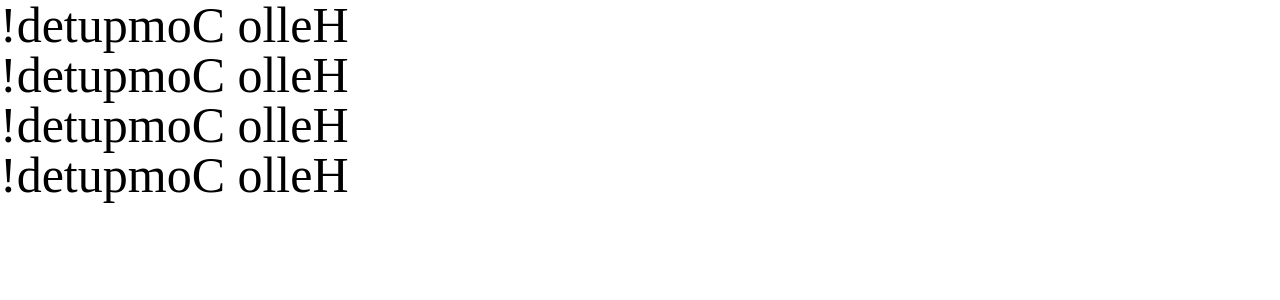
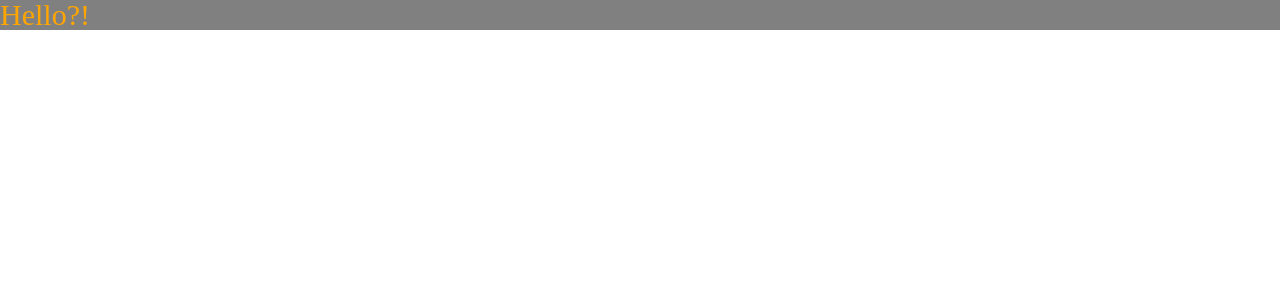
Before and after one commit to akaRaphael/vue-basic, a Vue app: page / in a window 1280 px wide. Shown: the top 300 px of the page. Built offline with nearby package versions, Linux system fonts and the light colour scheme.

Commit message:
learned about getter, setter, watch property, and class/style binding

```diff
--- a/src/App.vue
+++ b/src/App.vue
@@ -1,35 +1,32 @@
 <template>
-  <h1>{{ computedMessage }}</h1>
-  <h1>{{ computedMessage }}</h1>
-  <h1>{{ computedMessage }}</h1>
-  <h1>{{ computedMessage }}</h1>
+  <!-- key와 value가 같으면 key만 적어도 된다.
+    ex) color: color  ==> color -->
+
+  <h1
+    :style="[fontStyle, backgroundStyle]"
+    @click="changeStyle">
+    Hello?!
+  </h1>
 </template>
 
 <script>
 export default {
   data() {
     return {
-      msg: "Hello Computed!"
-    }
-  },
-  computed: {
-    // computed는 연산된 data를 관리하는 공간이다.
-    // 아래의 computedMessage()는 메소드처럼 선언되었지만
-    // data처럼 명시 및 사용됨 기억하자.
-    computedMessage() {
-      return this.msg.split('').reverse().join('')
+      fontStyle: {
+        color: 'orange',
+        fontSize: '30px'
+      },
+      backgroundStyle: {
+        backgroundColor: 'gray'
+      }
     }
   },
   methods: {
-    reverseMessage() {
-      return this.msg.split('').reverse().join('')
+    changeStyle() {
+      this.fontStyle.color = 'royalblue'
+      this.fontStyle.fontSize = '100px'
     }
   }
 }
 </script>
-
-<style>
- h1{
-   font-size: 50px;
- }
-</style>
```
